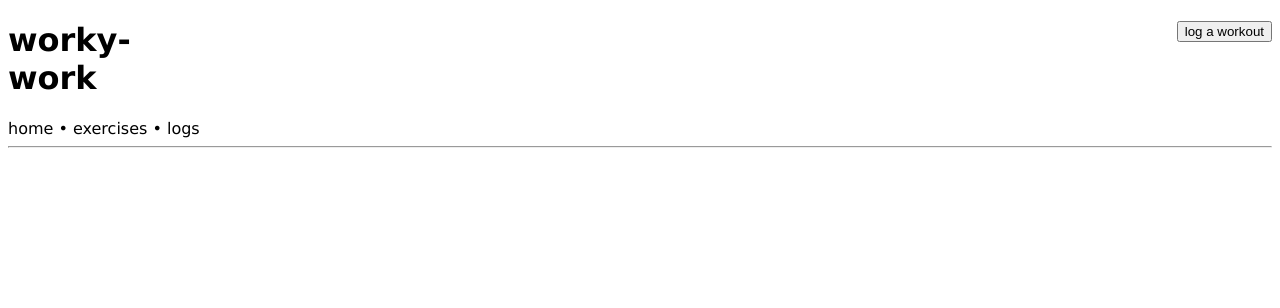
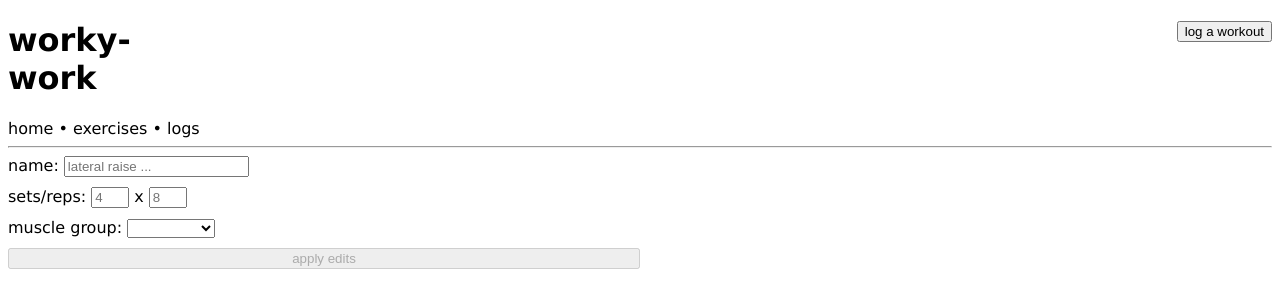
Before and after one commit to sama305/worky-work, a Vue app in the folder worky-app/: page /exercises/edit/1 in a window 1280 px wide. Shown: the top 308 px of the page. Built offline with nearby package versions, Linux system fonts and the light colour scheme.

Commit message:
feat: can edit exercises

```diff
--- a/worky-app/src/router/index.ts
+++ b/worky-app/src/router/index.ts
@@ -5,6 +5,7 @@ import AddExercise from '../views/AddExerciseView.vue'
 import ExerciseInfoView from '@/views/ExerciseInfoView.vue'
 import AddLogView from '@/views/AddLogView.vue'
 import LogsView from '@/views/LogsView.vue'
+import EditExerciseView from '@/views/EditExerciseView.vue'
 
 const router = createRouter({
   history: createWebHistory(import.meta.env.BASE_URL),
@@ -22,7 +23,7 @@ const router = createRouter({
     {
       path: '/exercises/add',
       name: 'addExercise',
-      component: AddExercise
+      component: AddExercise,
     },
     {
       path: '/exercises/:id',
@@ -38,6 +39,11 @@ const router = createRouter({
       path: '/logs',
       name: 'logs',
       component: LogsView
+    },
+    {
+      path: '/exercises/edit/:id',
+      name: 'editExerciseInfo',
+      component: EditExerciseView
     }
   ]
 })
--- a/worky-app/src/stores/exerciseStore.ts
+++ b/worky-app/src/stores/exerciseStore.ts
@@ -1,6 +1,6 @@
 import { ref, computed } from 'vue'
 import { defineStore } from 'pinia'
-import { Exercise, LoggedWorkout } from '@/exercise'
+import { Exercise, LoggedWorkout, type MuscleGroup } from '@/exercise'
 
 type DateWithLogs = { date: string, logs: Array<LoggedWorkout> }
 
@@ -73,6 +73,24 @@ export const useExercisesStore = defineStore('exercises', {
       const i = this.exercises.indexOf(exercise)
       this.exercises.splice(i, 1)
     },
+    editExercise(exercise: Exercise,
+                 newName: string,
+                 newMuscleGroup: MuscleGroup,
+                 newSets: number,
+                 newReps: number)
+    {
+      exercise.name = newName
+      exercise.muscleGroup = newMuscleGroup
+      exercise.sets = newSets
+      exercise.reps = newReps
+
+      // exercise = {
+      //   name: newName,
+      //   muscleGroup: newMuscleGroup,
+      //   sets: newSets,
+      //   reps: newReps
+      // } as Exercise
+    },
     addLog(log: LoggedWorkout) {
       this.logs.push(log)
     }
--- a/worky-app/src/views/AddExerciseView.vue
+++ b/worky-app/src/views/AddExerciseView.vue
@@ -30,8 +30,9 @@
             </select>
         </div>
         <RouterLink to="/exercises" custom v-slot="{ navigate }">
+            <!-- new exercise -->
             <button @click="addExercise(navigate)" :disabled="cannotAdd">
-                Add New Exercise
+                add new exercise
             </button>
         </RouterLink>
     </div>
--- /dev/null
+++ b/worky-app/src/views/EditExerciseView.vue
@@ -0,0 +1,89 @@
+<template>
+    <div class="addExerciseInput">
+        <div>
+            <span>
+                name: <input placeholder="lateral raise ..."
+                             v-model="newName_"/>
+            </span>
+        </div>
+        <div>
+            <span>
+                sets/reps:
+                <input class="smallNumInput"
+                       type="number"
+                       placeholder="4"
+                       v-model="newSets_"/>
+                x
+                <input class="smallNumInput"
+                       type="number"
+                       placeholder="8"
+                       v-model="newReps_"/>
+            </span>
+        </div>
+        <div>
+            muscle group:
+            <select v-model="newMuscleGroup_">
+                <!-- <option disabled value="">Please select one</option> -->
+                <option v-for="mg in muscleGroups" :value="mg">
+                    {{ mg.name }}
+                </option>
+            </select>
+        </div>
+        <RouterLink to="/exercises" custom v-slot="{ navigate }">
+            <!-- new exercise -->
+            <button :disabled="!canApply" @click="editExercise(navigate)">
+                apply edits
+            </button>
+        </RouterLink>
+    </div>
+</template>
+
+<script lang="ts">
+import { muscleGroups, Exercise, type MuscleGroup } from '@/exercise';
+import { useExercisesStore } from '@/stores/exerciseStore';
+
+export default {
+    setup() {
+        const store = useExercisesStore()
+        return {
+            store
+        }
+    },
+    data() {
+        return {
+            muscleGroups: muscleGroups,
+            newName_: '',
+            newSets_: 4,
+            newReps_: 8,
+            newMuscleGroup_: muscleGroups[0]
+        }
+    },
+    created() {
+        this.newName_ = this.exercise_?.name as string
+        this.newSets_ = this.exercise_?.sets as number
+        this.newReps_ = this.exercise_?.reps as number
+        this.newMuscleGroup_ = this.exercise_?.muscleGroup as MuscleGroup
+    },
+    methods: {
+        editExercise(navCallback: Function) {
+            this.store.editExercise(this.exercise_ as Exercise,
+                                    this.newName_,
+                                    this.newMuscleGroup_,
+                                    this.newSets_,
+                                    this.newReps_)
+            navCallback()
+        }
+    },
+    computed: {
+        exercise_() {
+            return this.store.getExerciseById(parseInt(this.$route.params.id as string))
+        },
+        canApply() {
+            return this.newName_ != this.exercise_?.name ||
+                   this.newSets_ != this.exercise_?.sets ||
+                   this.newReps_ != this.exercise_?.reps ||
+                   this.newMuscleGroup_ != this.exercise_?.muscleGroup
+        }
+    }
+}
+</script>
--- a/worky-app/src/views/ExerciseInfoView.vue
+++ b/worky-app/src/views/ExerciseInfoView.vue
@@ -1,9 +1,3 @@
-<!--
-TODO:
-- add ability to remove exercise
-- add ability to edit exercise info
--->
-
 <template>
     <div class="header">
         <div style="font-size: 30px;">
@@ -13,6 +7,9 @@ TODO:
             <tt>[id:{{ exercise_?.id }}]</tt>
         </div>
     </div>
+    <RouterLink :to="`/exercises/edit/${exercise_?.id}`" custom v-slot="{ navigate }">
+        <button  style="float: right" @click="editExercise(navigate)">edit data</button>
+    </RouterLink>
     <br>
     <div class="info">
         <p><b>general</b></p>
@@ -86,6 +83,9 @@ export default {
         removeExercise(navCallback: Function) {
             this.store.removeExercise(this.exercise_ as Exercise)
             navCallback()
+        },
+        editExercise(navCallback: Function) {
+            navCallback()
         }
     }
 }
```
